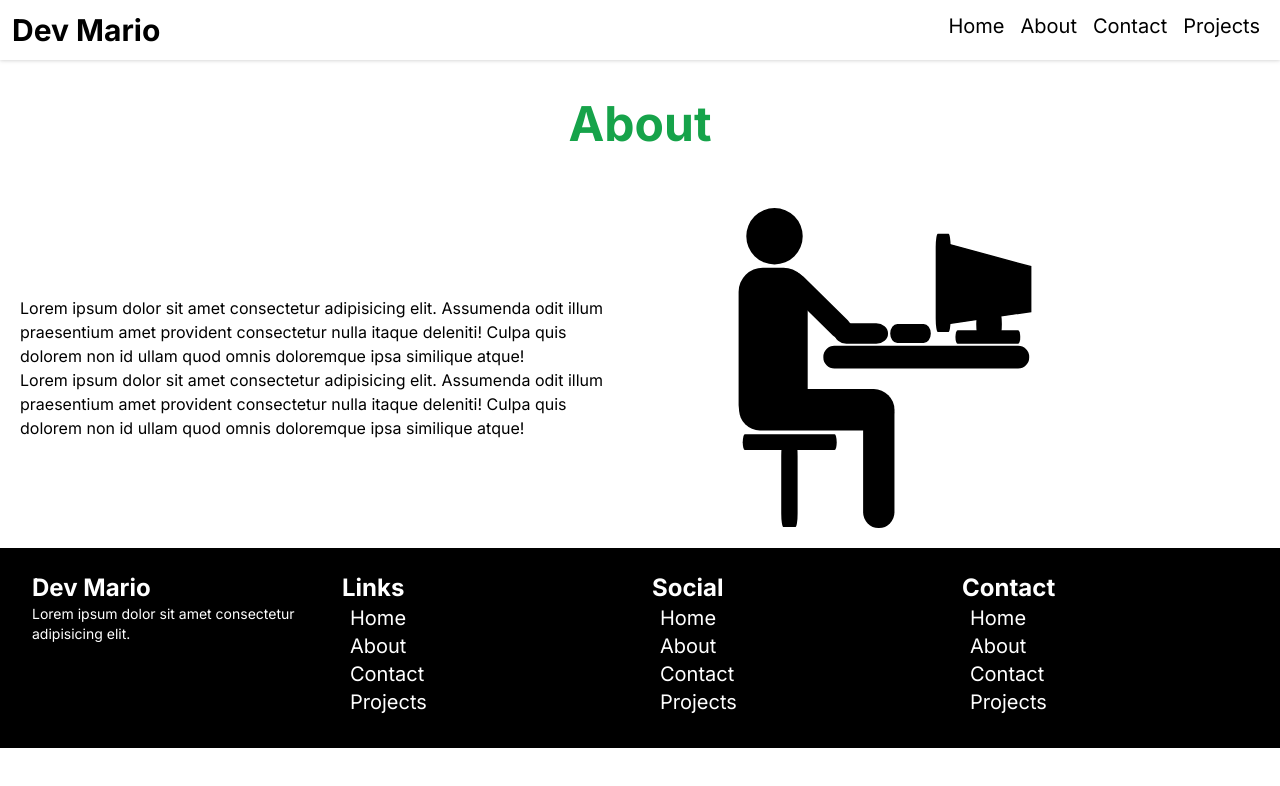
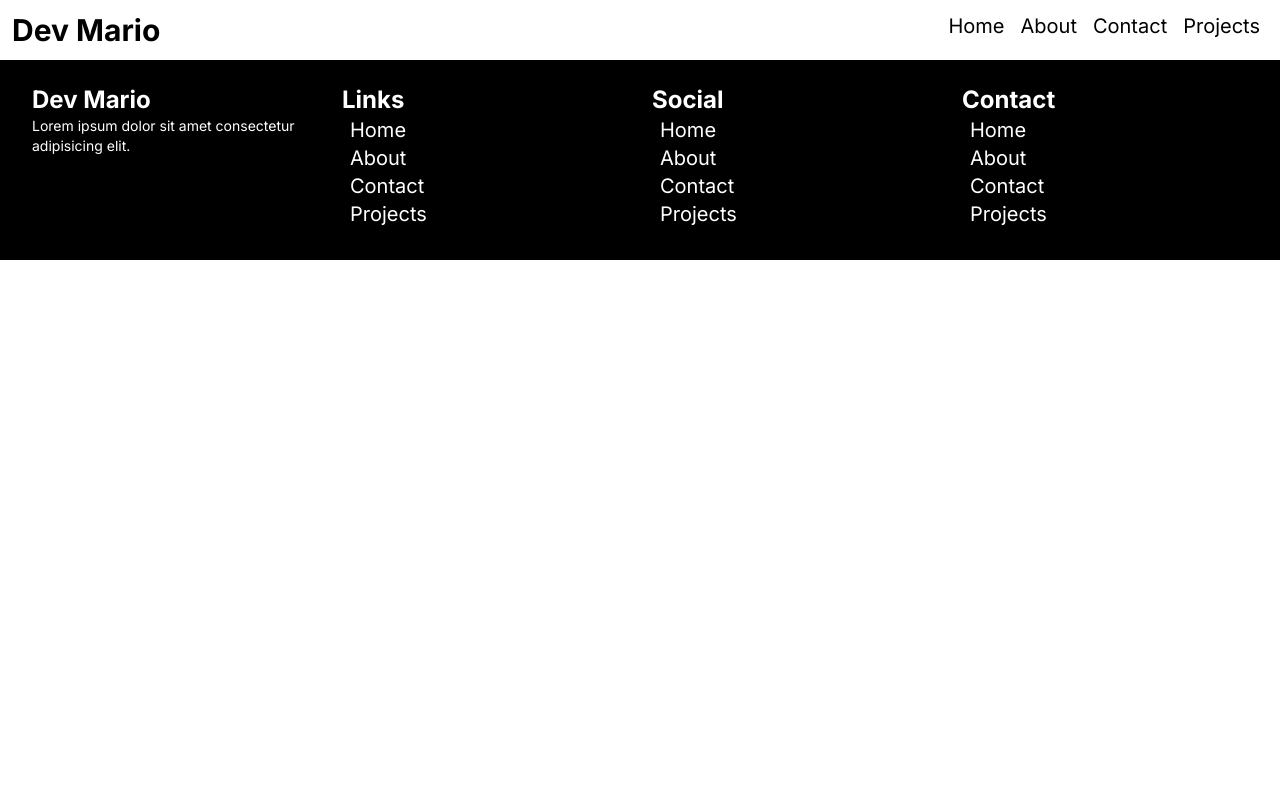
Before and after one commit to joskr2/demo-portafolio-nextjs, a Next.js app: page /about in a window 1280 px wide. Shown: the top 786 px of the page. Built offline with nearby package versions, Linux system fonts and the light colour scheme.

Commit message:
borrando lineas del main

```diff
--- a/src/app/about/page.tsx
+++ b/src/app/about/page.tsx
@@ -3,29 +3,7 @@ import Image from 'next/image'
 const About = () => {
   return (
   <main className='w-full  flex flex-col'>
-    <h1 className='text-3xl md:text-5xl font-bold text-green-600 text-center my-10'>About</h1>
-    <section className='flex flex-col md:flex-row md:justify-around md:items-center'>
-      <div className='flex flex-col flex-1 p-5'>
-        <p className=''>
 
-        </p>
-        <p className=''>
-          Lorem ipsum dolor sit amet consectetur adipisicing elit. Assumenda odit illum praesentium amet provident consectetur nulla itaque deleniti! Culpa quis dolorem non id ullam quod omnis doloremque ipsa similique atque!
-        </p>
-        <p className=''>
-          Lorem ipsum dolor sit amet consectetur adipisicing elit. Assumenda odit illum praesentium amet provident consectetur nulla itaque deleniti! Culpa quis dolorem non id ullam quod omnis doloremque ipsa similique atque!
-        </p>
-      </div>
-      <div className='flex-1 p-5'>
-        <Image
-          className='w-9/12 md:w-9/12  h:30  md:h-80 '
-          src='/computer.svg'
-          alt='Picture of the author'
-          width={550}
-          height={250}
-        />
-      </div>
-    </section>
   </main>
   )
 }
```
